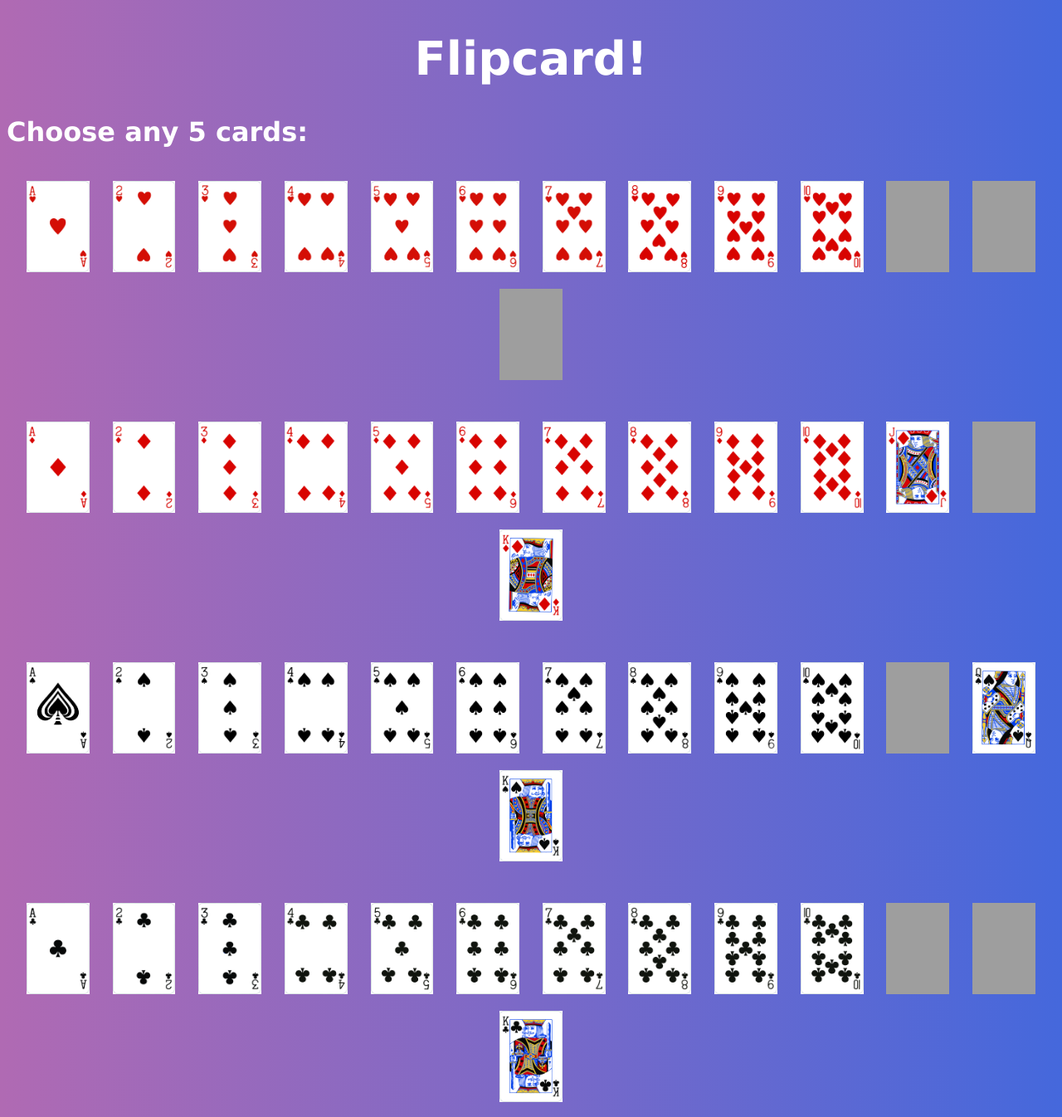
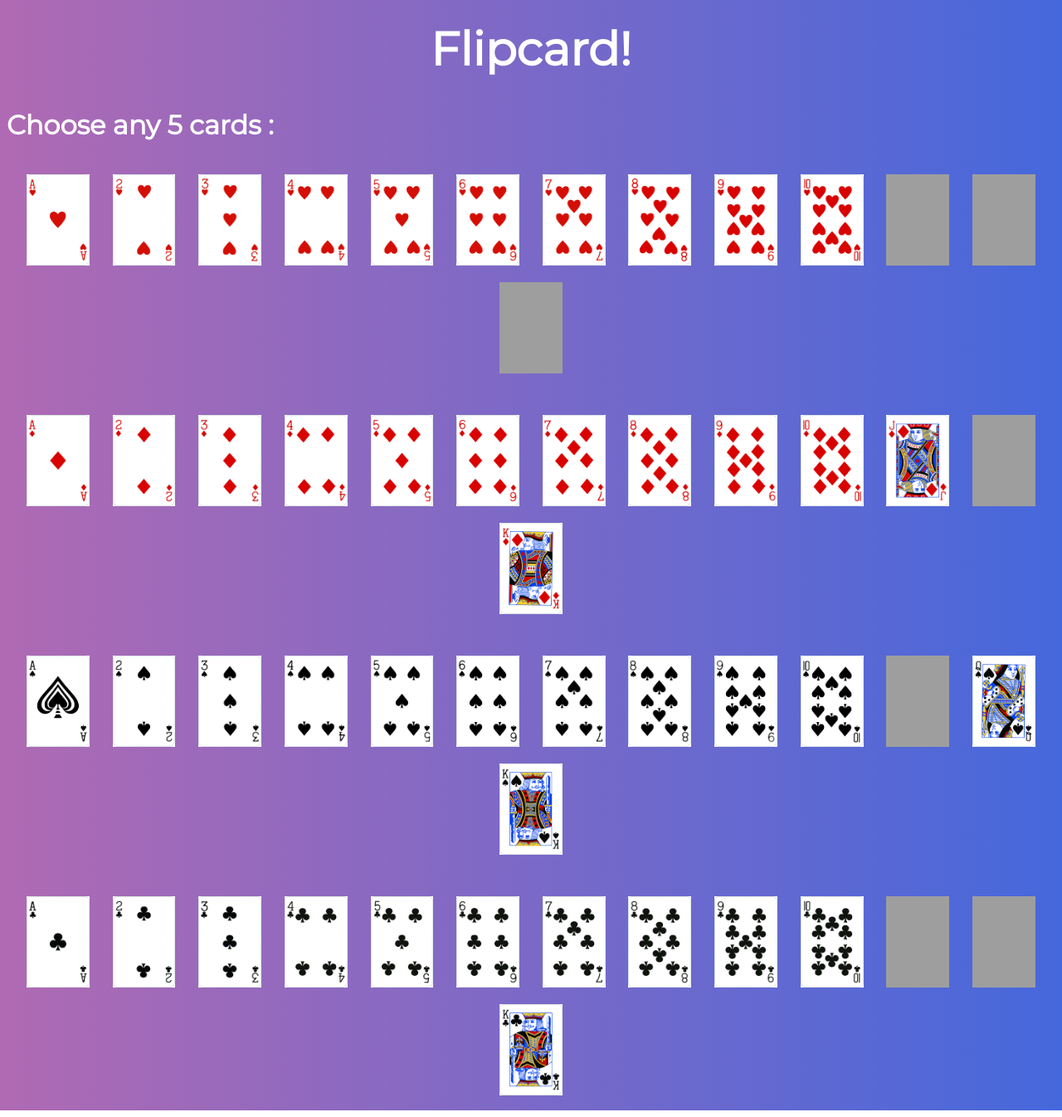
Before and after one commit to Ayush-KS/Flipcard, a PHP site: page /home.html in a window 1280 px wide. Shown: the whole page at 83% size. Run offline with PHP 8.4, Linux system fonts and the light colour scheme; grey boxes are pictures that could not be loaded.

Commit message:
Some changes

```diff
--- a/home.css
+++ b/home.css
@@ -6,10 +6,12 @@
 body {
     color: white;
     background-image: linear-gradient(to right, #B06AB3, #4568DC);
-    font-family: 'Lucida Sans', 'Lucida Sans Regular', 'Lucida Grande', 'Lucida Sans Unicode', Geneva, Verdana, sans-serif;
+    /* font-family: 'Open Sans', sans-serif; */
+    font-family: 'Montserrat', sans-serif;
 }
 
 #title {
+    margin-top: 25px;
     font-size: 3.5rem;
 }
 
@@ -33,10 +35,11 @@ img {
     height: 110px;
     margin: 10px;
     cursor: pointer;
+    transition: all 0.1s ease-in-out;
 }
 
 #selected-cards {
-    margin-top: 30px;
+    margin-top: 60px;
     display: none;
 }
 
@@ -45,19 +48,29 @@ img {
     justify-content: center;
 }
 
+.button {
+    display: none;
+}
+
 a {
     text-decoration: none;
+    color: white;
+    width: 150px;
+    height: 50px;
+    background: #F2385A;
+    position: relative;
+    margin-left: auto;
+    margin-right: auto;
+    margin-top: 50px;
+    padding: 16px;
+    font-size: 50px;
+    border-radius: 10px;
+    box-shadow: 0px 15px 0px 0px #f02046, 0px 0px 20px 0px #bbb;
+    transition: all 0.05s;
+    font-size: 1.2rem;
 }
 
-#play-again {
-    margin-top: 30px;
-    width: 150px;
-    height: 50px;
-    background-color: #D80300;
-    font-family: 'Lucida Sans', 'Lucida Sans Regular', 'Lucida Grande', 'Lucida Sans Unicode', Geneva, Verdana, sans-serif;
-    font-size: 1.5rem;
-    text-decoration: none;
-    color: white;
-    cursor: pointer;
-    display: none;
+a:active {
+    margin-top: 54px;
+    box-shadow: 0px 7px 0px 0px #f02046;
 }
--- a/home.html
+++ b/home.html
@@ -5,13 +5,14 @@
         <title>Flipcard!</title>
         <meta name="description" content="">
         <meta name="viewport" content="width=device-width, initial-scale=1">
+        <link href="https://fonts.googleapis.com/css?family=Montserrat|Open+Sans&display=swap" rel="stylesheet">
         <link rel="stylesheet" href="home.css">
     </head>
     <body>
         <center><h1 id="title">
             Flipcard!
         </h1></center>
-        <h1 id="heading">Choose any 5 cards:</h1>
+        <h1 id="heading">Choose any 5 cards :</h1>
 
         <div id="deck">
             <div id="hearts">
@@ -83,13 +84,12 @@
 
         </div>
 
-        <a href="home.html" id="link">
-            <button id="play-again">
+        <div class="button">
+            <a href="home.html" id="link">
+                Play Again!
+            </a>
+        </div>
 
-                Play Again!
-
-            </button>
-        </a>
 
         <script
             src="https://code.jquery.com/jquery-3.4.1.min.js"
--- a/home.js
+++ b/home.js
@@ -78,7 +78,7 @@ var swap = function(arr, i, j) {
 
 let finalShow = function() {
 
-    $('#play-again').css('display', 'block');
+    $('.button').css('display', 'block');
 
     $('body').css('background-image', 'linear-gradient(to left, #B06AB3, #4568DC)')
     $('#heading').text("Now show this to me!");
@@ -136,7 +136,7 @@ let finalShow = function() {
         if(selectedRanks[i] > selectedRanks[maxCardIndex])
             maxCardIndex = i;
         else if(selectedRanks[i] == selectedRanks[maxCardIndex]) {
-            if(priority(selectedSuits[i]) < priority(selectedSuits[maxCardIndex]))
+            if(priority(selectedSuits[i]) > priority(selectedSuits[maxCardIndex]))
                 maxCardIndex = i;
         }
     }
@@ -219,4 +219,6 @@ let finalShow = function() {
        }
         finalCardPos--;
     }
+
+    $('img').css('cursor', 'default');
 }
```
